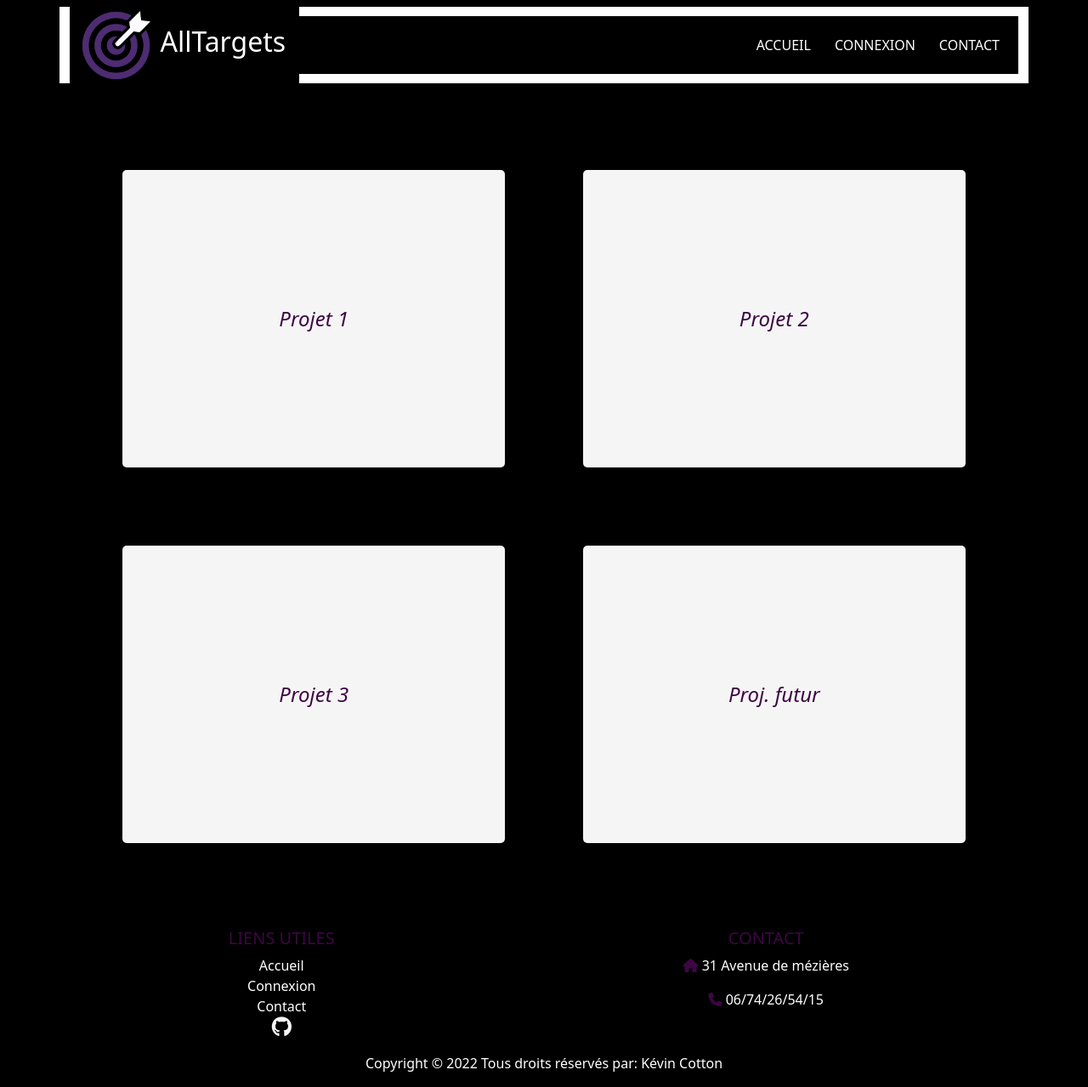
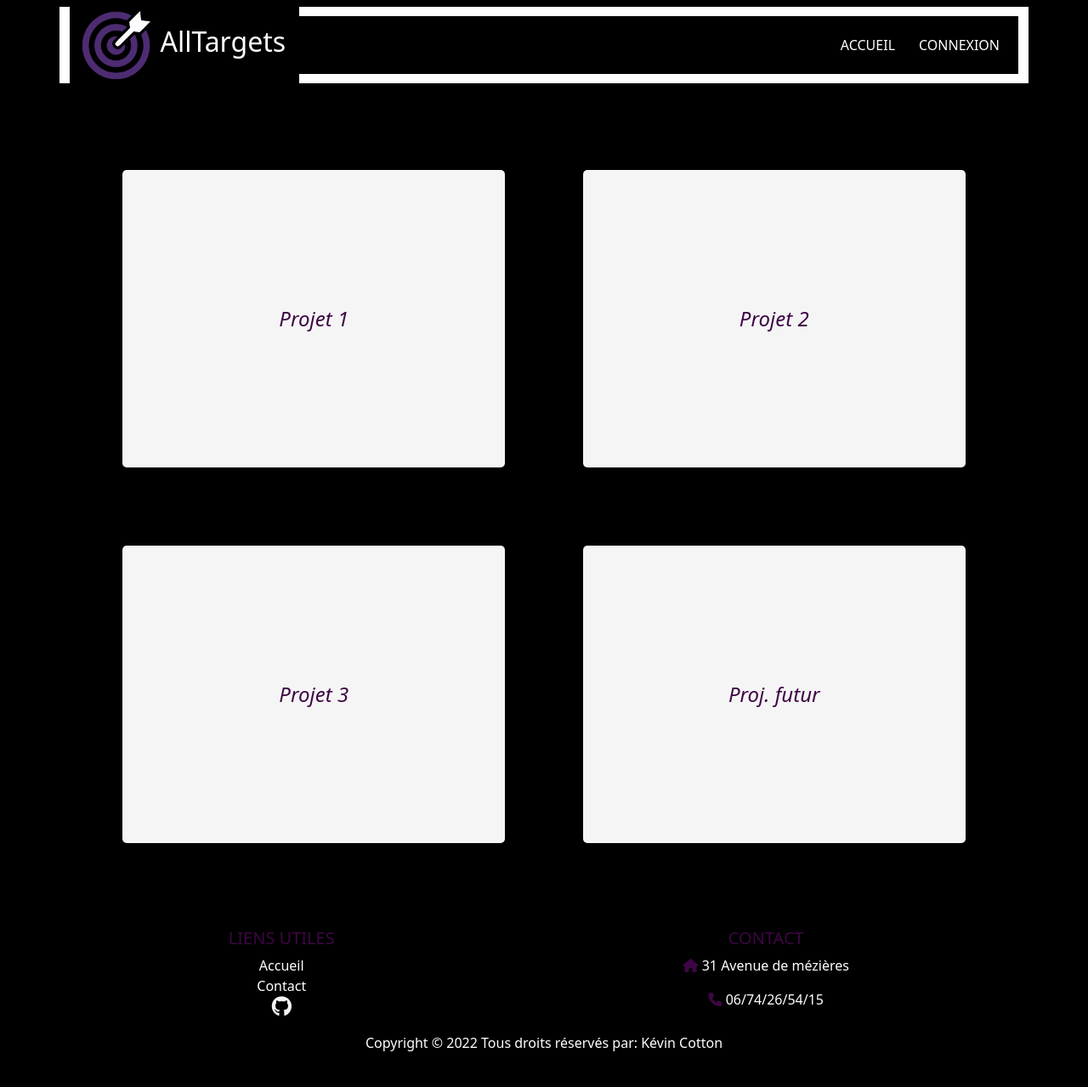
Before and after one commit to BadbooX/AllTargets3, a PHP site: page / in a window 1280 px wide. Shown: the whole page at 85% size. After the commit the page ends 1237 px from the top, so only its background shows below. Run offline with PHP 8.4, Linux system fonts and the light colour scheme; some libraries are stand-ins or nearby versions.

Commit message:
Commit sans contact

```diff
--- a/footer.php
+++ b/footer.php
@@ -5,7 +5,6 @@
                 <h5 class="footertitle text-uppercase  font-weight-bold">Liens utiles</h5>
                 <p>
                     <a href="index.php" id="linksfoot" class="text-white">Accueil<br></a>
-                    <a href="contact.php" id="linksfoot" class="text-white">Connexion<br></a>
                     <a href="contact.php" id="linksfoot" class="text-white">Contact<br></a>
                     <a href=""><i class="logogit fa-brands fa-github"></i></a>
                 </p>
--- a/navbar.php
+++ b/navbar.php
@@ -27,9 +27,7 @@
                 <li class="nav-item">
                     <a href="#" class="nav-link text-white text-uppercase">Connexion</a>
                 </li>
-                <li class="nav-item">
-                    <a href="#" class="nav-link text-white text-uppercase">Contact</a>
-                </li>
+
             </ul>
         </div>
     </div>
```
